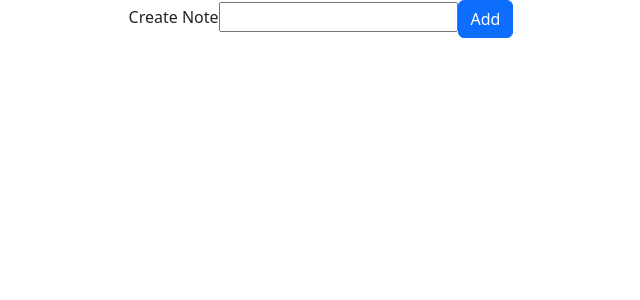
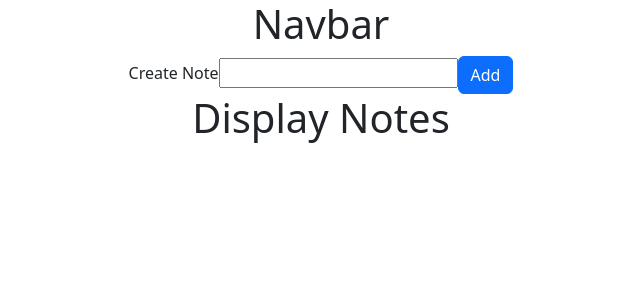
Before and after one commit to SulakshanSiva/To-Do-List-App, a React (Create React App) app: page / in a window 1280 px wide. Shown: the top 300 px of the page, without its empty margins (319-959 px from the left). Built offline with nearby package versions, Linux system fonts and the light colour scheme.

Commit message:
created button to take in and save user note

```diff
--- a/src/Components/AddNote.js
+++ b/src/Components/AddNote.js
@@ -1,12 +1,22 @@
 import React from 'react'
+import {useState} from "react";
 
 function AddNote(){
+    const [note, setNote] = useState("Hi");
+
+     const addToDoNote = () =>{
+        console.log(note);
+
+    }
+
     return(
         <div>
             <label htmlFor="note">Create Note</label>
-            <input type="text" id="note"></input>
+            <input type="text" id="note" onChange={e => setNote(e.target.value)}></input>
 
-            <button className="btn btn-primary" type="button">Add</button>
+            <button className="btn btn-primary" type="button" onClick={addToDoNote}>
+                Add
+            </button>
         </div>
     );
 }
--- a/src/Components/App.js
+++ b/src/Components/App.js
@@ -1,12 +1,15 @@
 import '../Styles/App.css';
 import AddNote from './AddNote';
 import Navbar from './Navbar';
+import DisplayNotes from './DisplayNotes';
 
 function App() {
   return (
     <div className="App">
         <Navbar/>
         <AddNote/>
+        <DisplayNotes/>
+
     </div>
   );
 }
--- /dev/null
+++ b/src/Components/DisplayNotes.js
@@ -0,0 +1,11 @@
+import React from 'react';
+
+function DisplayNotes(){
+    return(
+        <div>
+            <h1>Display Notes</h1>
+        </div>
+    );
+}
+
+export default DisplayNotes;
--- a/src/Components/Navbar.js
+++ b/src/Components/Navbar.js
@@ -1,9 +1,9 @@
-import React, { useDeferredValue } from 'react';
+import React from 'react';
 
 function Navbar(){
     return(
         <div>
-
+            <h1>Navbar</h1>
         </div>
     );
 }
```
